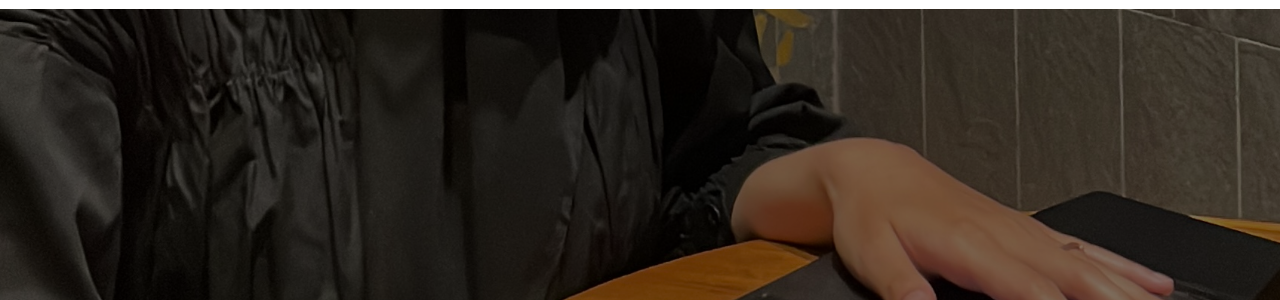
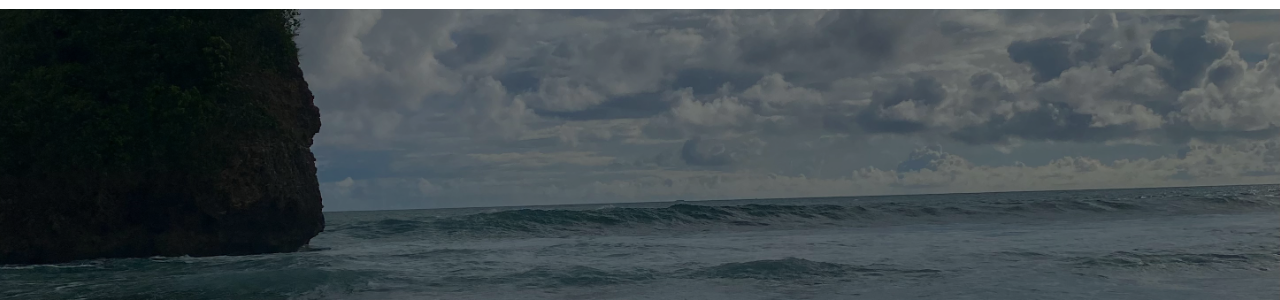
Before and after one commit to arifitriaa/arifitriaa.github.io, a plain HTML site: page index.html in a window 1280 px wide. Shown: the part 81-381 px from the top of the page. Drawn offline with nearby package versions, Linux system fonts and the light colour scheme; a web font is replaced by a local one.

Commit message:
first commit

```diff
--- a/assets/css/main.css
+++ b/assets/css/main.css
@@ -638,7 +638,7 @@ section,
 # Hero Section
 --------------------------------------------------------------*/
 .hero {
-  background: url(../img/ari-bg.jpg) top center no-repeat;
+  background: url(../img/hero2-bg.jpg) top center no-repeat;
   background-size: cover;
   width: 100%;
   min-height: 90vh;
@@ -651,8 +651,8 @@ section,
 
 .hero:before {
   content: "";
-  background: rgba(0, 0, 0, 0.5); /* hitam transparan 50% */
-  /* background: color-mix(in srgb, var(--background-color), transparent 70%); */
+  /* background: rgba(0, 0, 0, 0.5); hitam transparan 50% */
+  background: color-mix(in srgb, var(--background-color), transparent 70%);
   position: absolute;
   inset: 0;
   z-index: 2;
```
Also changed, not shown: assets/img/hero2-bg.jpg (added), assets/img/letter-a.png.
